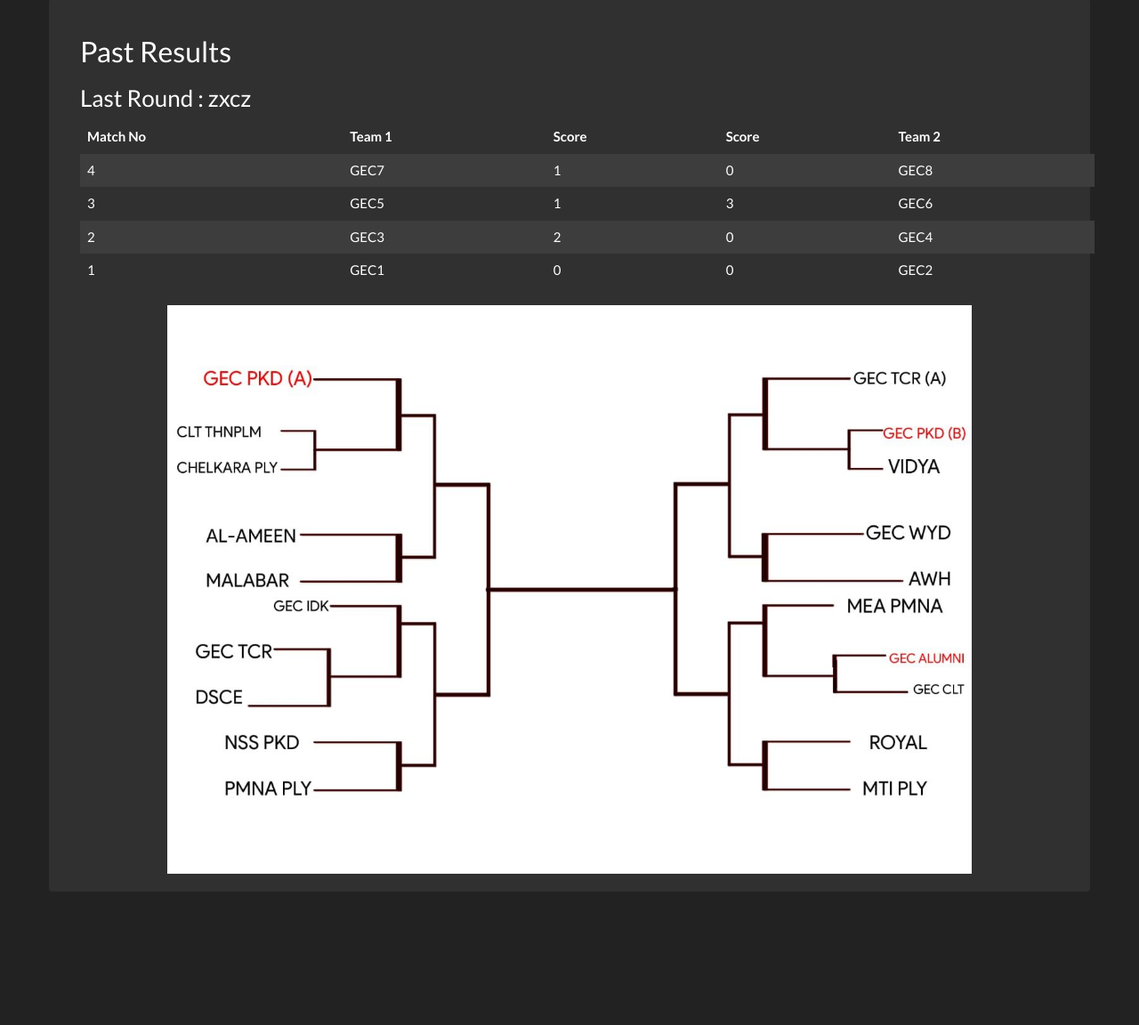
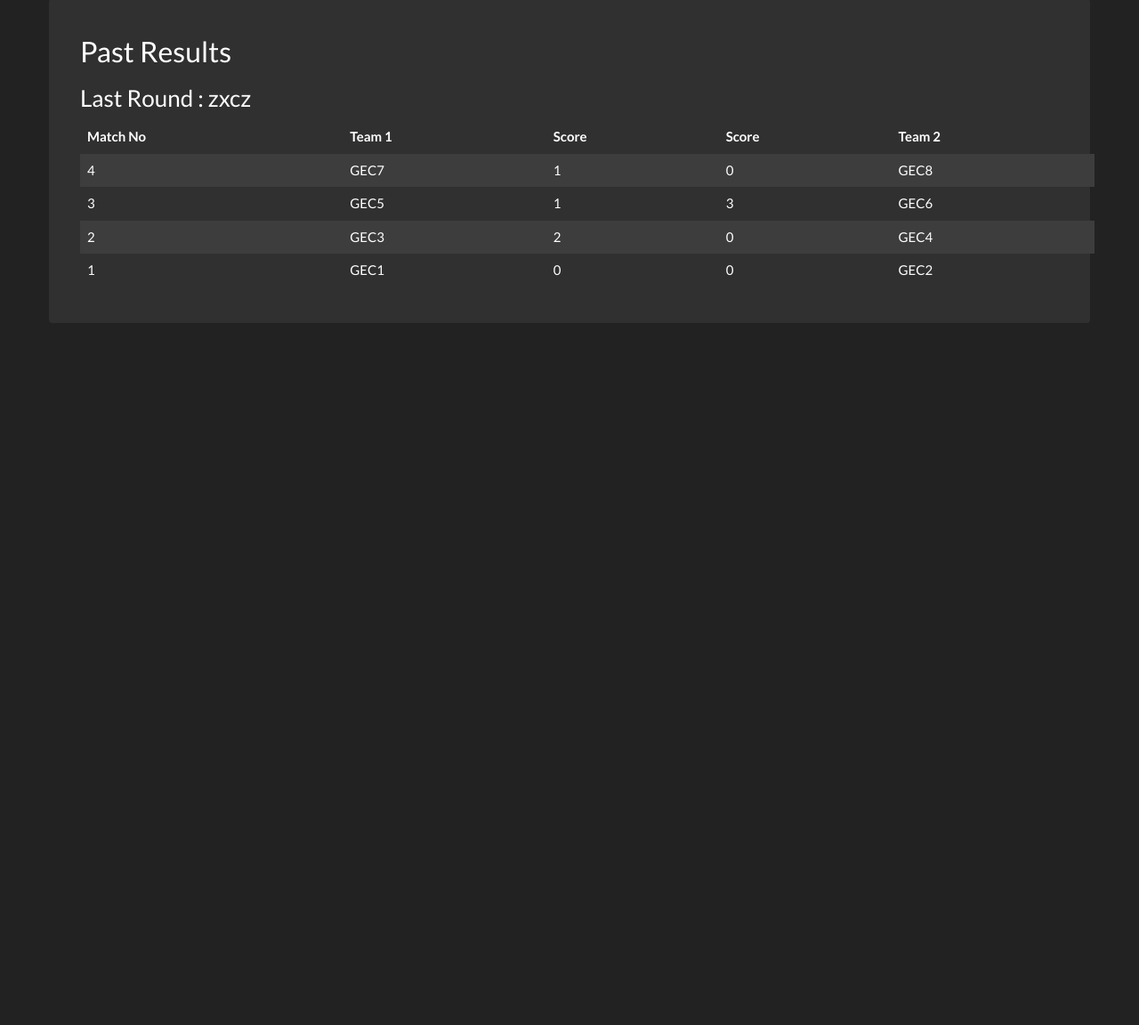
Before and after one commit to rejuls/sarang, a Django app: page /results/ in a window 1280 px wide. Shown: the part 82-1234 px from the top of the page at 89% size. After the commit the page ends 445 px from the top, so only its background shows below. Run offline with Django 3.2, Linux system fonts and the light colour scheme; data comes from the database, SQL or seed files in the repository; some libraries are stand-ins or nearby versions.

Commit message:
fixture removed

```diff
--- a/score/templates/results.html
+++ b/score/templates/results.html
@@ -35,6 +35,5 @@
     {% endif %}
   </tbody>
 </table>
-</div><center>
-<img src="/static/images/fixture.jpg" class="img-responsive" style="max-width: 80%;"></center>
+</div>
 {% endblock content %}
```
